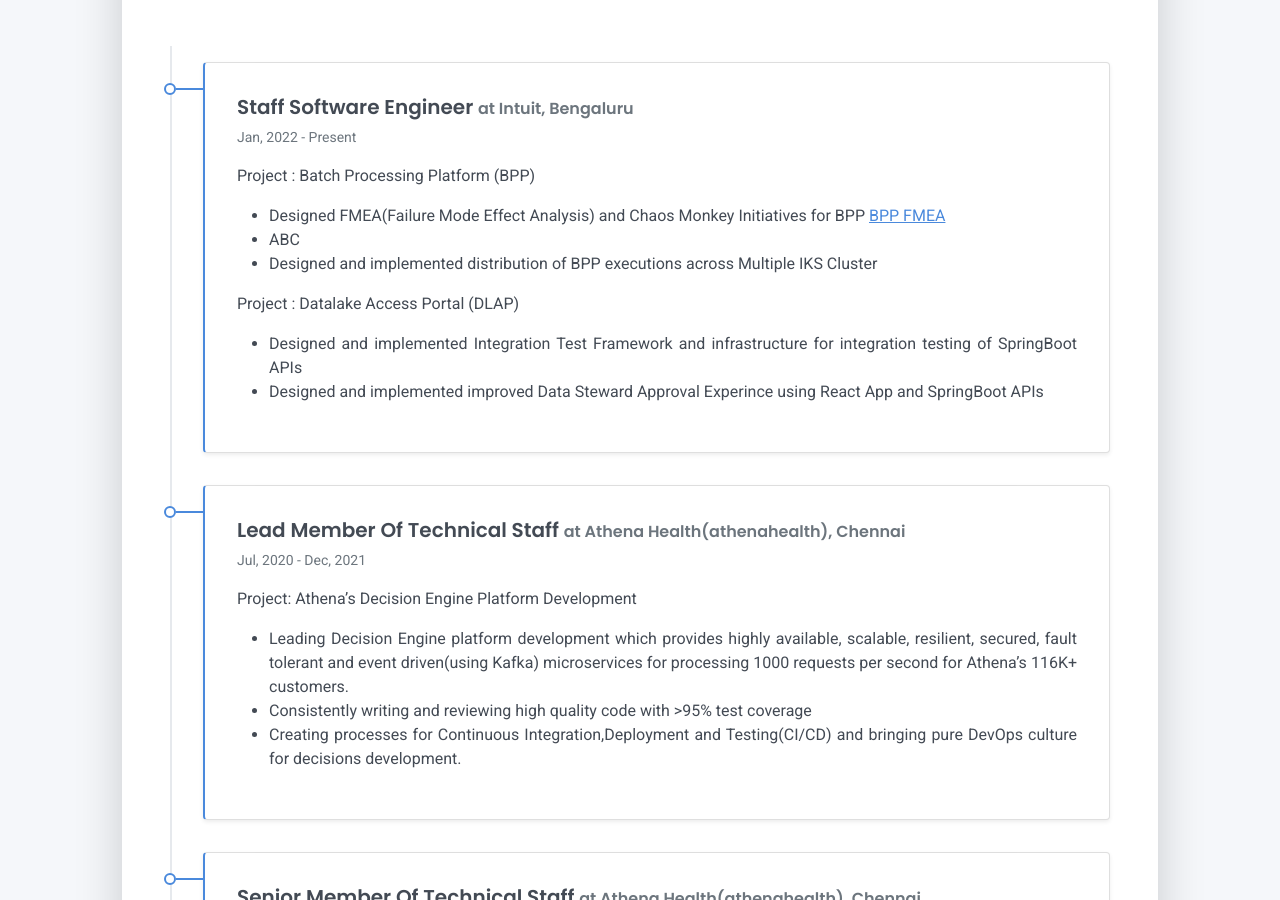
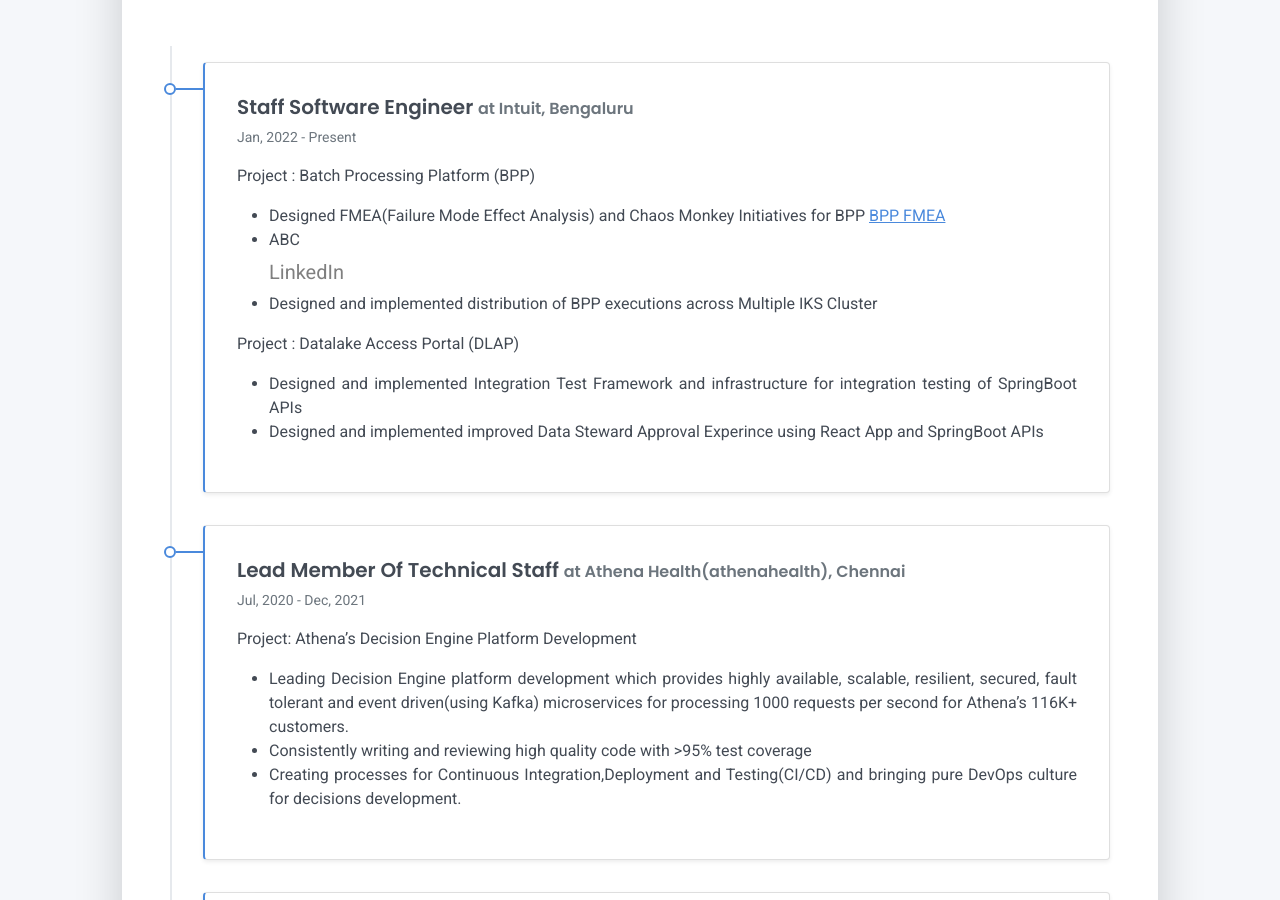
Before and after one commit to anandkshitiz/anandkshitiz.github.io, a Jekyll site: the page built from tabs/about.md, in a window 1280 px wide and 900 px high, scrolled down 1454 px. Built offline with Jekyll 4.4.1, drawn with Linux system fonts in a browser that asks for light colours.

```diff
--- a/tabs/about/content/work-experience-section.html
+++ b/tabs/about/content/work-experience-section.html
@@ -9,7 +9,7 @@
                 <p style="text-align: justify">
                 <ul style="text-align: justify">
                     <li>Designed FMEA(Failure Mode Effect Analysis) and Chaos Monkey Initiatives for BPP <a href="in/bpp-fmea">BPP FMEA</a></li>
-                    <li>ABC <a class="nav-link" href="https://www.linkedin.com/in/anandkshitiz" title="LinkedIn"><span class="menu-title sr-only">LinkedIn</span></a></li>
+                    <li>ABC <a class="nav-link" href="https://www.linkedin.com/in/anandkshitiz" title="LinkedIn">LinkedIn<span class="menu-title sr-only">LinkedIn</span></a></li>
                     <li>Designed and implemented distribution of BPP executions across Multiple IKS Cluster <a class="nav-link" href="in/bpp-multi-cluster" title="BPP Multi Cluster"></a></li>
                 </ul>
                 </p>
```
